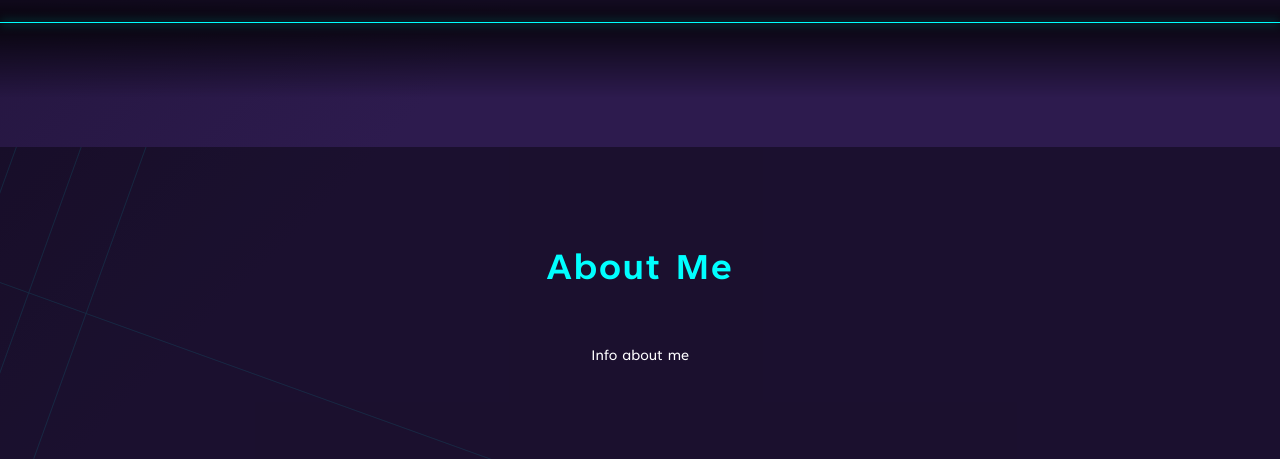
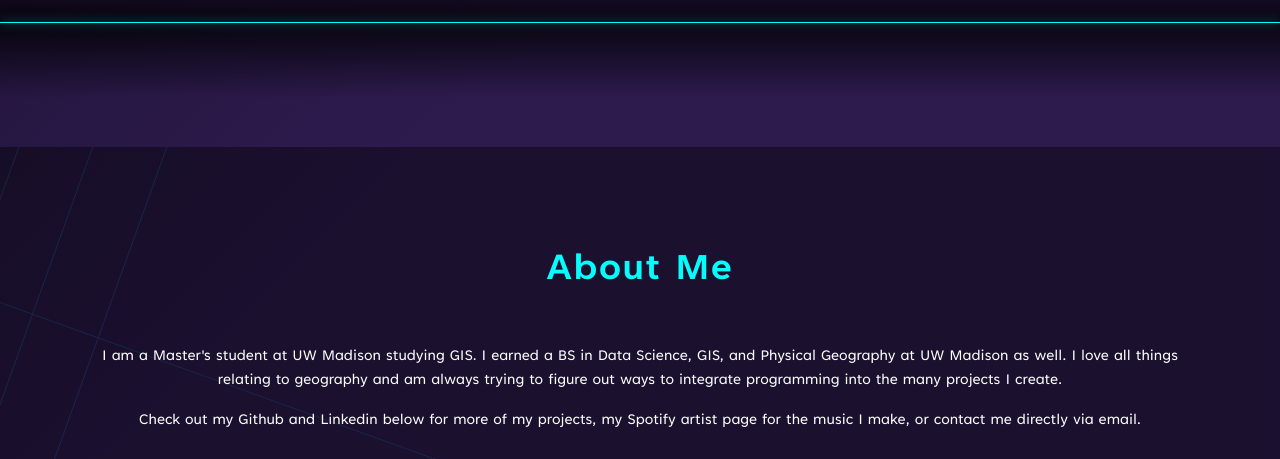
Before and after one commit to addisonia/Addison-Maps, a plain HTML site: page index.html in a window 1280 px wide. Shown: the part 3911-4370 px from the top of the page. Drawn offline with nearby package versions, Linux system fonts and the light colour scheme; a web font is replaced by a local one.

Commit message:
added about me info

```diff
--- a/index.html
+++ b/index.html
@@ -258,7 +258,8 @@
         <div class="container">
             <h2 class="section-title">About Me</h2>
             <!-- Info About Me Section -->
-            <p class="about-info">Info about me</p>
+            <p class="about-info">I am a Master's student at UW Madison studying GIS. I earned a BS in Data Science, GIS, and Physical Geography at UW Madison as well. I love all things relating to geography and am always trying to figure out ways to integrate programming into the many projects I create. </p>
+            <p> Check out my Github and Linkedin below for more of my projects, my Spotify artist page for the music I make, or contact me directly via email. </p>
             <br>
             <br>
 
```
